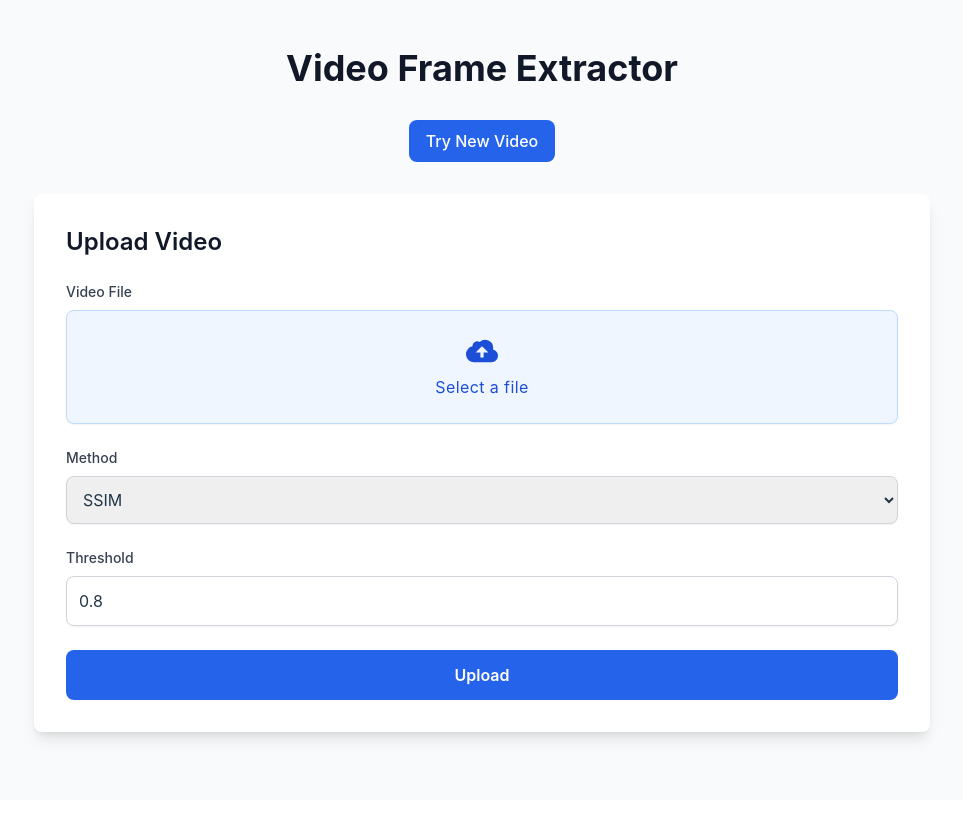
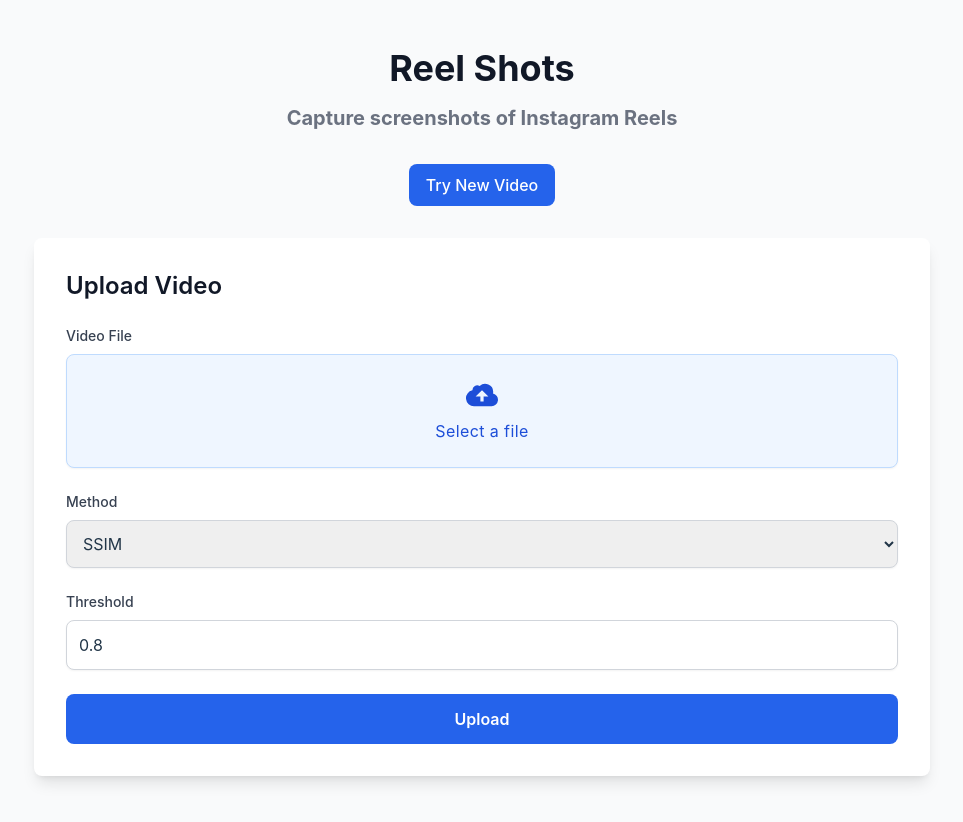
Before and after one commit to funactuator/reel_shot_ui, a React (Vite) app: page / in a window 1280 px wide. Shown: the whole page, without its empty margins (158-1121 px from the left). Before the commit the page ends 800 px from the top, so only its background shows below. Built offline with nearby package versions, Linux system fonts and the light colour scheme.

Commit message:
[feat/poc]: env vars

```diff
--- a/src/App.jsx
+++ b/src/App.jsx
@@ -2,6 +2,9 @@
 import FileUpload from "./components/FileUpload";
 import FrameDisplay from "./components/FrameDisplay";
 import { saveFrame, getAllFrames, deleteFrame } from "./utils/idb";
+
+const BACKEND_URL = import.meta.env.VITE_BACKEND_URL
+
 
 const App = () => {
   const [frames, setFrames] = useState({});
@@ -21,9 +24,9 @@
       const validFrames = {};
       for (const frame of frames) {
         try {
-          const response = await fetch(`http://localhost:8000${frame.url}`);
+          const response = await fetch(`${BACKEND_URL}${frame.url}`);
           if (response.ok) {
-            validFrames[frame.id + "_" + frame.name] = `http://localhost:8000${frame.url}`;
+            validFrames[frame.id + "_" + frame.name] = `${BACKEND_URL}${frame.url}`;
           } else {
             // If the image is not available, remove it from IndexedDB
             await deleteFrame(frame.id);
@@ -66,7 +69,7 @@
   const handleViewAllFiles = async () => {
     const frames = await getAllFrames();
     const framesMap = frames.reduce((acc, frame) => {
-      acc[frame.id + "_" + frame.name] = `http://localhost:8000${frame.url}`;
+      acc[frame.id + "_" + frame.name] = `${BACKEND_URL}${frame.url}`;
       return acc;
     }, {});
     setAllFrames(framesMap);
@@ -76,9 +79,10 @@
   return (
     <div className="min-h-screen bg-gray-50 py-12 px-4 sm:px-6 lg:px-8">
       <div className="max-w-4xl mx-auto">
-        <h1 className="text-4xl font-bold text-center text-gray-900 mb-8">
-          Video Frame Extractor
+        <h1 className="text-4xl font-bold text-center text-gray-900 mb-4">
+          Reel Shots
         </h1>
+        <h3 className="text-xl font-bold text-center text-gray-500 mb-8">Capture screenshots of Instagram Reels</h3>
 
         {/* Header with Buttons */}
         <div className="flex justify-center space-x-4 mb-8">
```
Also changed, not shown: 1 other file (tests, documents, lock files or other folders).
